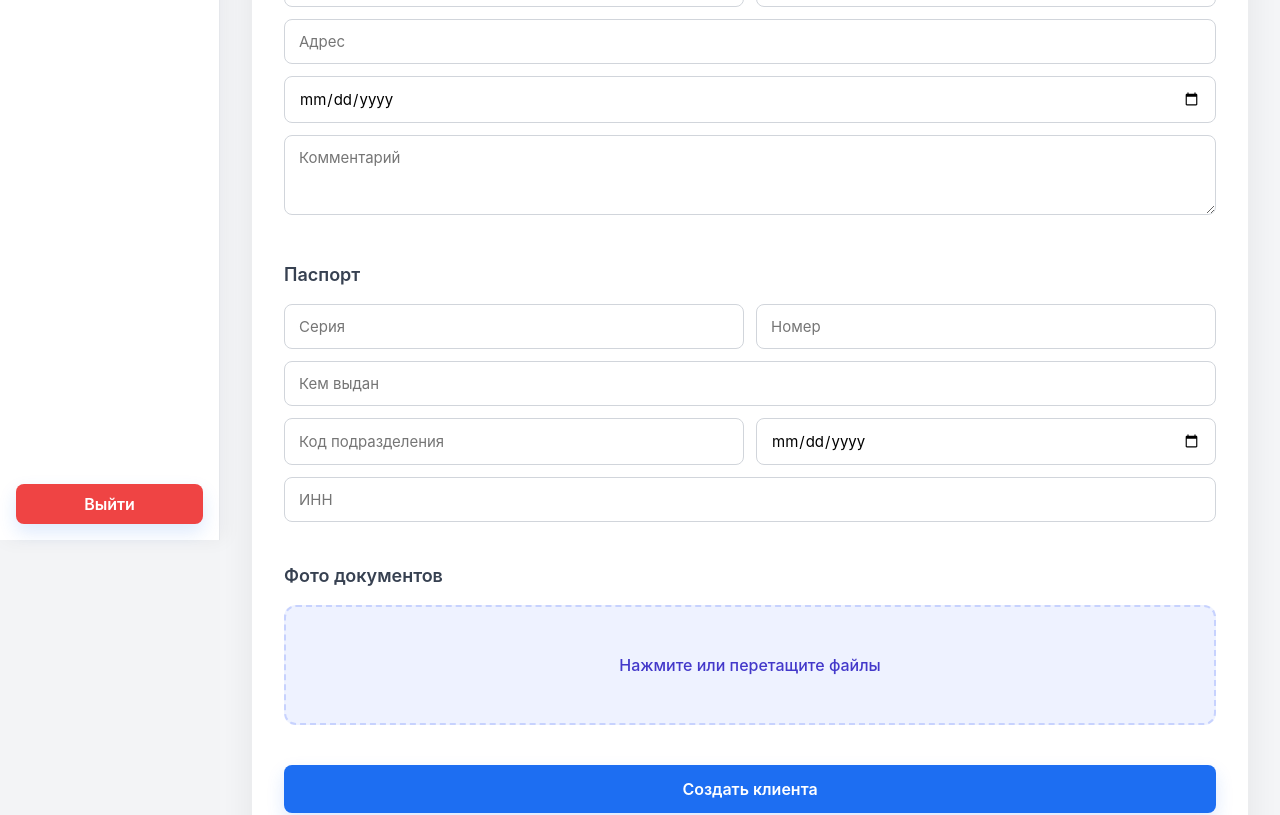
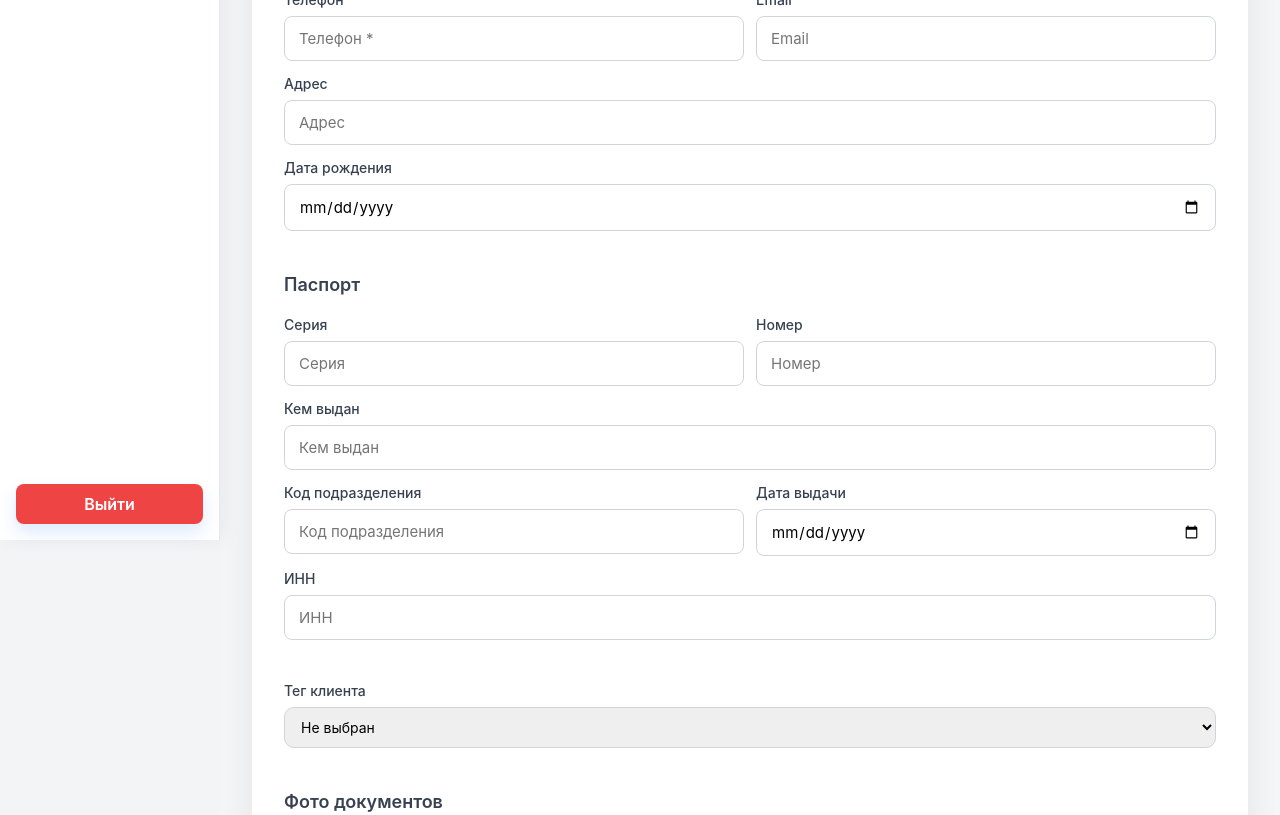
Before and after one commit to 1abama1/kyrgyz-prokat-front, a React (Vite) app in the folder mishaGay/: page /clients/create in a window 1280 px wide. Shown: the part 260-1075 px from the top of the page. Built offline with nearby package versions, Linux system fonts and the light colour scheme; sample sign-in values are in the browser's storage.

Commit message:
tool rework

```diff
--- a/mishaGay/src/api/axios.ts
+++ b/mishaGay/src/api/axios.ts
@@ -67,11 +67,22 @@ api.interceptors.response.use(
     const originalRequest = error.config as InternalAxiosRequestConfig & { _retry?: boolean };
 
     // ✅ Если 403 и мы ещё не пытались refresh
+    // Пропускаем refresh для самого refresh запроса (чтобы избежать бесконечного цикла)
+    const requestUrl = originalRequest?.url || "";
+    const fullUrl = originalRequest?.baseURL
+      ? `${originalRequest.baseURL}${requestUrl}`
+      : requestUrl;
+    const isRefreshRequest =
+      requestUrl.includes("/api/auth/refresh") ||
+      requestUrl.includes("auth/refresh") ||
+      fullUrl.includes("/api/auth/refresh") ||
+      fullUrl.includes("auth/refresh");
+
     if (
       error.response?.status === 403 &&
       originalRequest &&
       !originalRequest._retry &&
-      !originalRequest.url?.includes("/api/auth/refresh")
+      !isRefreshRequest
     ) {
       originalRequest._retry = true;
 
--- a/mishaGay/src/index.css
+++ b/mishaGay/src/index.css
@@ -30,6 +30,7 @@ body {
   margin: 0;
   background-color: #e5e7eb;
   color: #111827;
+  overflow-x: hidden;
 }
 
 a {
--- a/mishaGay/src/pages/CreateClientPage.tsx
+++ b/mishaGay/src/pages/CreateClientPage.tsx
@@ -3,6 +3,7 @@ import { Layout } from "../components/Layout";
 import { useNavigate, useParams } from "react-router-dom";
 import { clientsAPI } from "../api/clients";
 import { ErrorMessage } from "../components/ErrorMessage";
+import { CLIENT_TAGS, type ClientTag } from "../types/client.types";
 import "../styles/create-client.css";
 
 export const CreateClientPage: FC = () => {
@@ -21,6 +22,7 @@ export const CreateClientPage: FC = () => {
   const [address, setAddress] = useState("");
   const [birthDate, setBirthDate] = useState("");
   const [comment, setComment] = useState("");
+  const [tag, setTag] = useState<ClientTag | "">("");
 
   // Паспорт
   const [series, setSeries] = useState("");
@@ -57,6 +59,7 @@ export const CreateClientPage: FC = () => {
         setAddress(client.address || "");
         setBirthDate(client.birthDate || "");
         setComment(client.comment || "");
+        setTag(client.tag || "");
 
         if (client.passport) {
           setSeries(client.passport.series || "");
@@ -94,6 +97,7 @@ export const CreateClientPage: FC = () => {
         address: address || undefined,
         birthDate: birthDate || undefined,
         comment: comment || undefined,
+        tag: tag || undefined,
         passport: series || number || inn ? {
           series: series || undefined,
           number: number || undefined,
@@ -148,19 +152,40 @@ export const CreateClientPage: FC = () => {
             <h2>Данные клиента</h2>
 
             <div className="grid-3">
+              <div>
+                <label>Фамилия *</label>
                 <input placeholder="Фамилия *" value={lastName} onChange={e => setLastName(e.target.value)} />
+              </div>
+              <div>
+                <label>Имя *</label>
                 <input placeholder="Имя *" value={firstName} onChange={e => setFirstName(e.target.value)} />
+              </div>
+              <div>
+                <label>Отчество</label>
                 <input placeholder="Отчество" value={middleName} onChange={e => setMiddleName(e.target.value)} />
+              </div>
             </div>
 
             <div className="grid-2">
+              <div>
+                <label>Телефон *</label>
                 <input placeholder="Телефон *" value={phone} onChange={e => setPhone(e.target.value)} />
+              </div>
+              <div>
+                <label>Email</label>
                 <input placeholder="Email" value={email} onChange={e => setEmail(e.target.value)} />
               </div>
+            </div>
 
+            <div>
+              <label>Адрес</label>
               <input placeholder="Адрес" value={address} onChange={e => setAddress(e.target.value)} />
+            </div>
+
+            <div>
+              <label>Дата рождения</label>
               <input type="date" value={birthDate} onChange={e => setBirthDate(e.target.value)} />
-            <textarea placeholder="Комментарий" value={comment} onChange={e => setComment(e.target.value)} />
+            </div>
           </section>
 
           {/* ---- Паспорт ---- */}
@@ -168,18 +193,62 @@ export const CreateClientPage: FC = () => {
             <h2>Паспорт</h2>
 
             <div className="grid-2">
+              <div>
+                <label>Серия</label>
                 <input placeholder="Серия" value={series} onChange={e => setSeries(e.target.value)} />
+              </div>
+              <div>
+                <label>Номер</label>
                 <input placeholder="Номер" value={number} onChange={e => setNumber(e.target.value)} />
               </div>
+            </div>
 
+            <div>
+              <label>Кем выдан</label>
               <input placeholder="Кем выдан" value={issuedBy} onChange={e => setIssuedBy(e.target.value)} />
+            </div>
 
             <div className="grid-2">
+              <div>
+                <label>Код подразделения</label>
                 <input placeholder="Код подразделения" value={subdivisionCode} onChange={e => setSubdivisionCode(e.target.value)} />
+              </div>
+              <div>
+                <label>Дата выдачи</label>
                 <input type="date" value={issueDate} onChange={e => setIssueDate(e.target.value)} />
               </div>
+            </div>
 
+            <div>
+              <label>ИНН</label>
               <input placeholder="ИНН" value={inn} onChange={e => setInn(e.target.value)} />
+            </div>
+          </section>
+
+          {/* ---- Тег ---- */}
+          <section>
+            <div>
+              <label>Тег клиента</label>
+              <select
+                value={tag}
+                onChange={e => setTag(e.target.value as ClientTag | "")}
+                style={{
+                  padding: "10px 12px",
+                  borderRadius: "10px",
+                  border: "1px solid #d1d5db",
+                  fontSize: "14px",
+                  width: "100%",
+                  fontFamily: "inherit"
+                }}
+              >
+                <option value="">Не выбран</option>
+                {CLIENT_TAGS.map(tagOption => (
+                  <option key={tagOption} value={tagOption}>
+                    {tagOption}
+                  </option>
+                ))}
+              </select>
+            </div>
           </section>
 
           {/* ---- Фото ---- */}
--- a/mishaGay/src/pages/CreateRentalContractPage.tsx
+++ b/mishaGay/src/pages/CreateRentalContractPage.tsx
@@ -1,5 +1,5 @@
 import { FC, useEffect, useState } from "react";
-import { useNavigate } from "react-router-dom";
+import { useNavigate, useSearchParams } from "react-router-dom";
 import { Layout } from "../components/Layout";
 import { clientsAPI } from "../api/clients";
 import { toolsAPI } from "../api/tools";
@@ -11,6 +11,7 @@ import "../styles/create-rental.css";
 
 export const CreateRentalContractPage: FC = () => {
   const navigate = useNavigate();
+  const [searchParams] = useSearchParams();
 
   const [clients, setClients] = useState<Client[]>([]);
   const [tools, setTools] = useState<Tool[]>([]);
@@ -28,6 +29,17 @@ export const CreateRentalContractPage: FC = () => {
     // Используем только доступные для аренды инструменты
     toolsAPI.getAvailable().then(setTools).catch(err => setError(err.message || "Ошибка загрузки инструментов"));
   }, []);
+
+  // Автоматически выбираем клиента из URL параметра
+  useEffect(() => {
+    const clientIdParam = searchParams.get("clientId");
+    if (clientIdParam) {
+      const id = Number(clientIdParam);
+      if (!isNaN(id) && id > 0) {
+        setClientId(id);
+      }
+    }
+  }, [searchParams]);
 
   const onCreate = async () => {
     if (!clientId || !toolId || !expectedReturnDate || !totalAmount) {
--- a/mishaGay/src/pages/ToolsPage.tsx
+++ b/mishaGay/src/pages/ToolsPage.tsx
@@ -94,7 +94,7 @@ export const ToolsPage = () => {
         }}
       />
 
-      <div style={{ overflowX: "auto", marginTop: "20px" }}>
+      <div style={{ marginTop: "20px", width: "100%", maxWidth: "100%", overflowX: "hidden", boxSizing: "border-box" }}>
         <table className="tools-table">
           <thead>
             <tr>
--- a/mishaGay/src/styles/create-client.css
+++ b/mishaGay/src/styles/create-client.css
@@ -32,8 +32,17 @@
   color: #374151;
 }
 
+.client-form-card label {
+  display: block;
+  margin-bottom: 6px;
+  font-size: 14px;
+  font-weight: 500;
+  color: #374151;
+}
+
 .client-form-card input,
-.client-form-card textarea {
+.client-form-card textarea,
+.client-form-card select {
   width: 100%;
   padding: 12px 14px;
   border-radius: 8px;
@@ -45,7 +54,8 @@
 }
 
 .client-form-card input:focus,
-.client-form-card textarea:focus {
+.client-form-card textarea:focus,
+.client-form-card select:focus {
   outline: none;
   border-color: var(--primary);
   box-shadow: 0 0 0 3px rgba(29, 110, 242, 0.1);
--- a/mishaGay/src/styles/layout.css
+++ b/mishaGay/src/styles/layout.css
@@ -22,15 +22,20 @@
 .content {
   margin-left: 220px; /* ширина sidebar */
   width: calc(100vw - 220px);
+  box-sizing: border-box;
 
   display: flex;
   flex-direction: column;
   min-height: 100vh;
   background: #f5f6f8;
   overflow-y: auto;
+  overflow-x: hidden;
 }
 
 /* Базовые отступы для содержимого страниц */
 .content > * {
   padding: 24px 32px;
+  box-sizing: border-box;
+  max-width: 100%;
+  overflow-x: hidden;
 }
--- a/mishaGay/src/styles/tools.css
+++ b/mishaGay/src/styles/tools.css
@@ -25,8 +25,10 @@
 
 .tools-table {
   width: 100%;
+  max-width: 100%;
   border-collapse: collapse;
   background: white;
+  table-layout: auto;
 }
 
 .tools-table th,
--- a/mishaGay/src/types/client.types.ts
+++ b/mishaGay/src/types/client.types.ts
@@ -1,11 +1,9 @@
 import type { Document } from "./document.types";
 
 export const CLIENT_TAGS = [
-  "УСТАРЕВШИЙ",
-  "В_АРЕНДЕ",
-  "ДОЛЖНИК",
-  "ПОСТОЯННЫЙ",
-  "ОБЫЧНЫЙ"
+  "Постоянник",
+  "Должник",
+  "Проблемный"
 ] as const;
 
 export type ClientTag = (typeof CLIENT_TAGS)[number];
```
Also changed, not shown: mishaGay/src/components/ClientExpandableCard.tsx (+8 -17 lines). Lines whose indentation alone changed are shown as unchanged.
